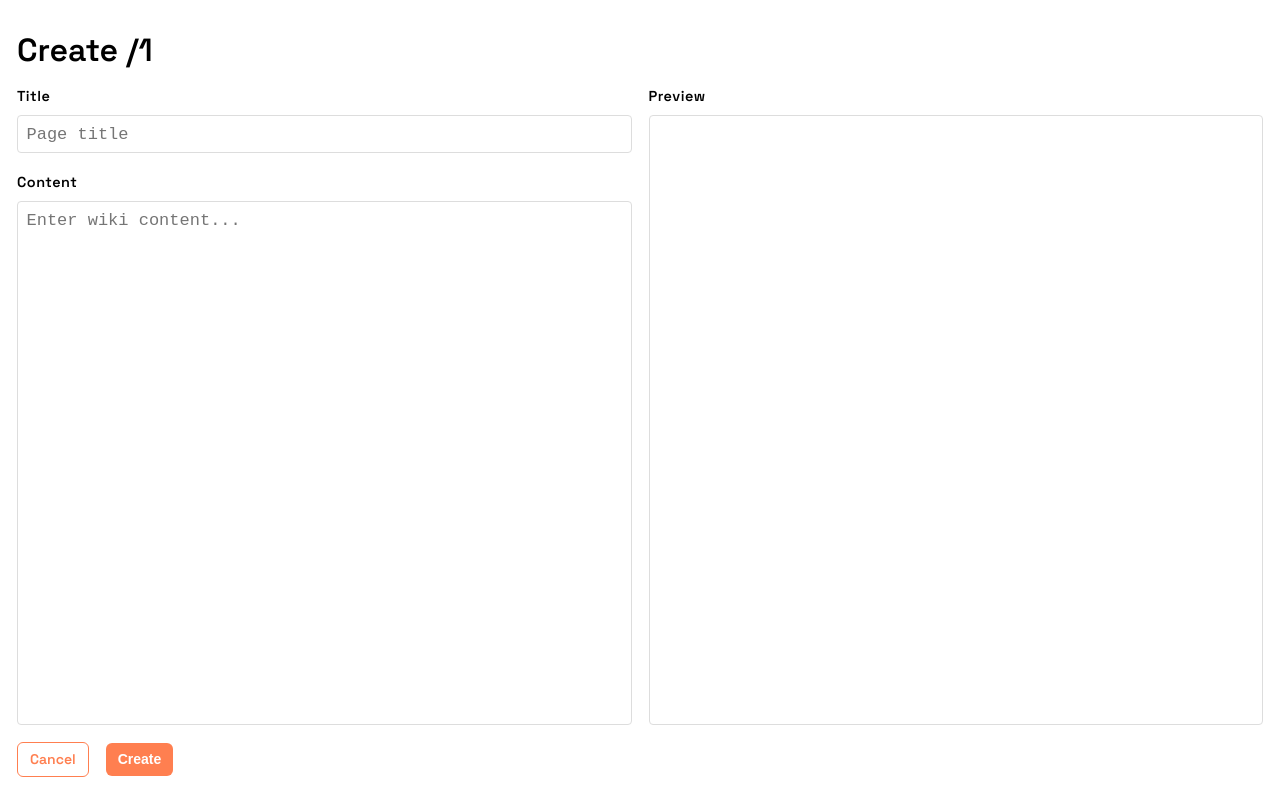
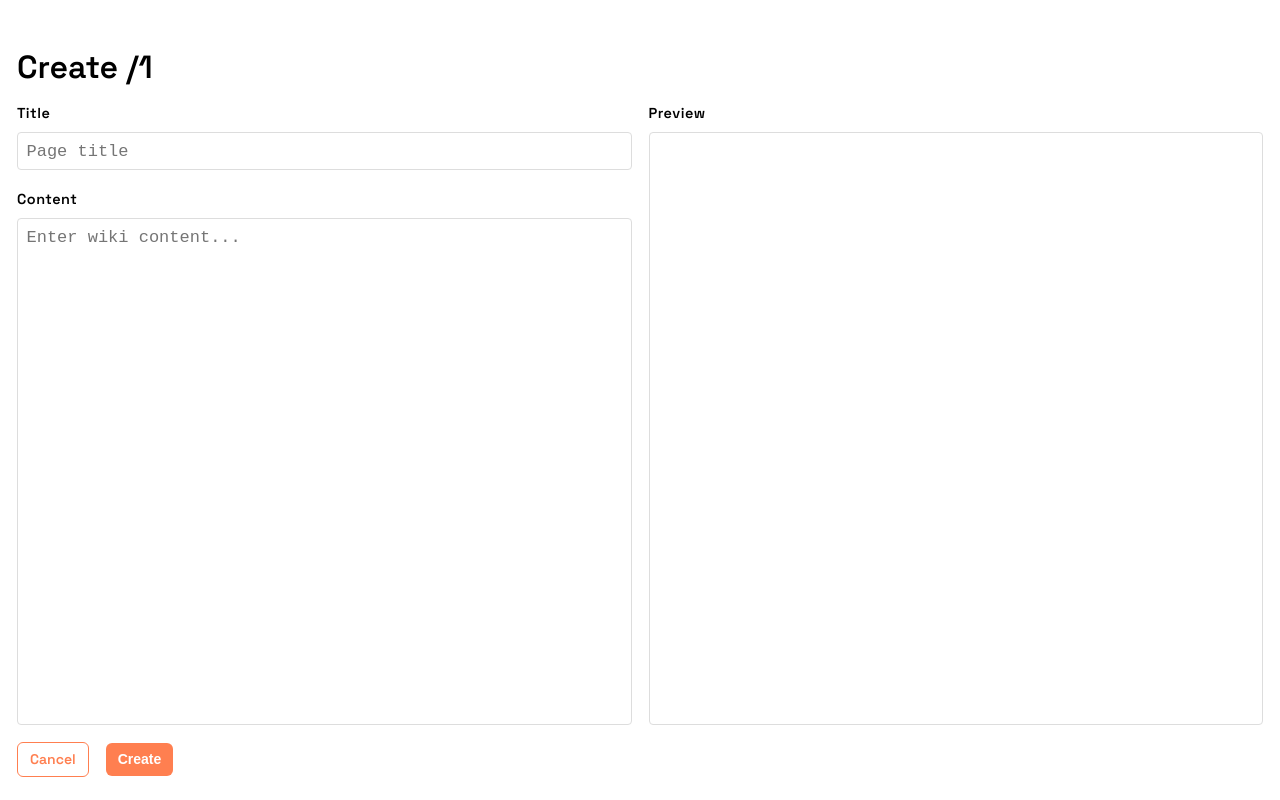
Before and after one commit to icnh/sma_not_a_wiki, a Nuxt app: page /edit/1 in a window 1280 px wide. Built offline with nearby package versions, Linux system fonts and the light colour scheme; no server answers.

Commit message:
tweak line height

```diff
--- a/app.vue
+++ b/app.vue
@@ -24,8 +24,10 @@ html {
 }
 
 h1 {
+  font-size: 32px;
   font-weight: 600;
-  font-size: 32px;
+  margin: 1em 0 0.5em 0;
+  line-height: 36px;
 }
 
 a {
--- a/components/WikiText.vue
+++ b/components/WikiText.vue
@@ -156,24 +156,28 @@ const formattedContent = computed(() => {
   font-size: 32px;
   font-weight: 600;
   margin: 1em 0 0.5em 0;
+  line-height: 36px;
 }
 
 :deep(h2) {
   font-size: 28px;
   font-weight: 600;
   margin: 1em 0 0.5em 0;
+  line-height: 32px;
 }
 
 :deep(h3) {
   font-size: 24px;
   font-weight: 600;
   margin: 1em 0 0.5em 0;
+  line-height: 28px;
 }
 
 :deep(h4) {
   font-size: 20px;
   font-weight: 600;
   margin: 1em 0 0.5em 0;
+  line-height: 24px;
 }
 
 :deep(p) {
```
